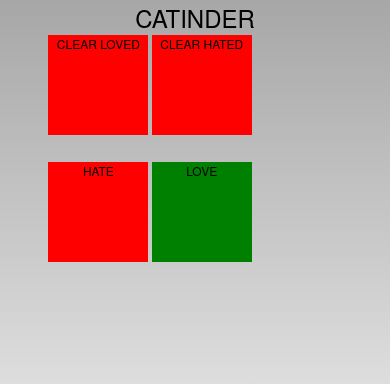
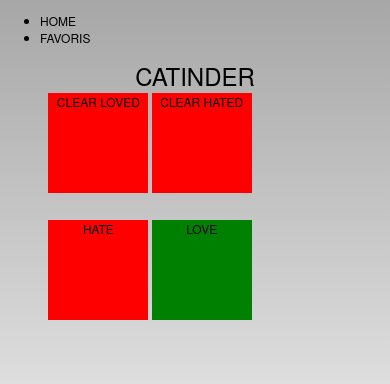
Before and after one commit to LeReverandNox/Catinder, a website: page catinder/www/index.html in a window 390 px wide. Drawn offline with Linux system fonts and the light colour scheme; some packages are replaced by stand-ins of ours.

Commit message:
Refactoriation du markup, ajjout du burger button et de la sidebar

```diff
--- a/catinder/www/index.html
+++ b/catinder/www/index.html
@@ -22,8 +22,19 @@
     </head>
 
     <body>
+        <div class="sidebar">
+            <ul class="sidebar-list">
+                <li data-menu-section="home">Home</li>
+                <li data-menu-section="favoris">Favoris</li>
+            </ul>
+        </div>
         <div class="app">
-            <h1>Catinder</h1>
+            <div class="header-wrapper">
+                <header class="main-header">
+                    <div class="burger-button"></div>
+                    <h1>Catinder</h1>
+                </header>
+            </div>
             <div class="catinder-main">
                 <div class="catinder-favoris">
                     <div class="catinder-favoris-buttons">
```
